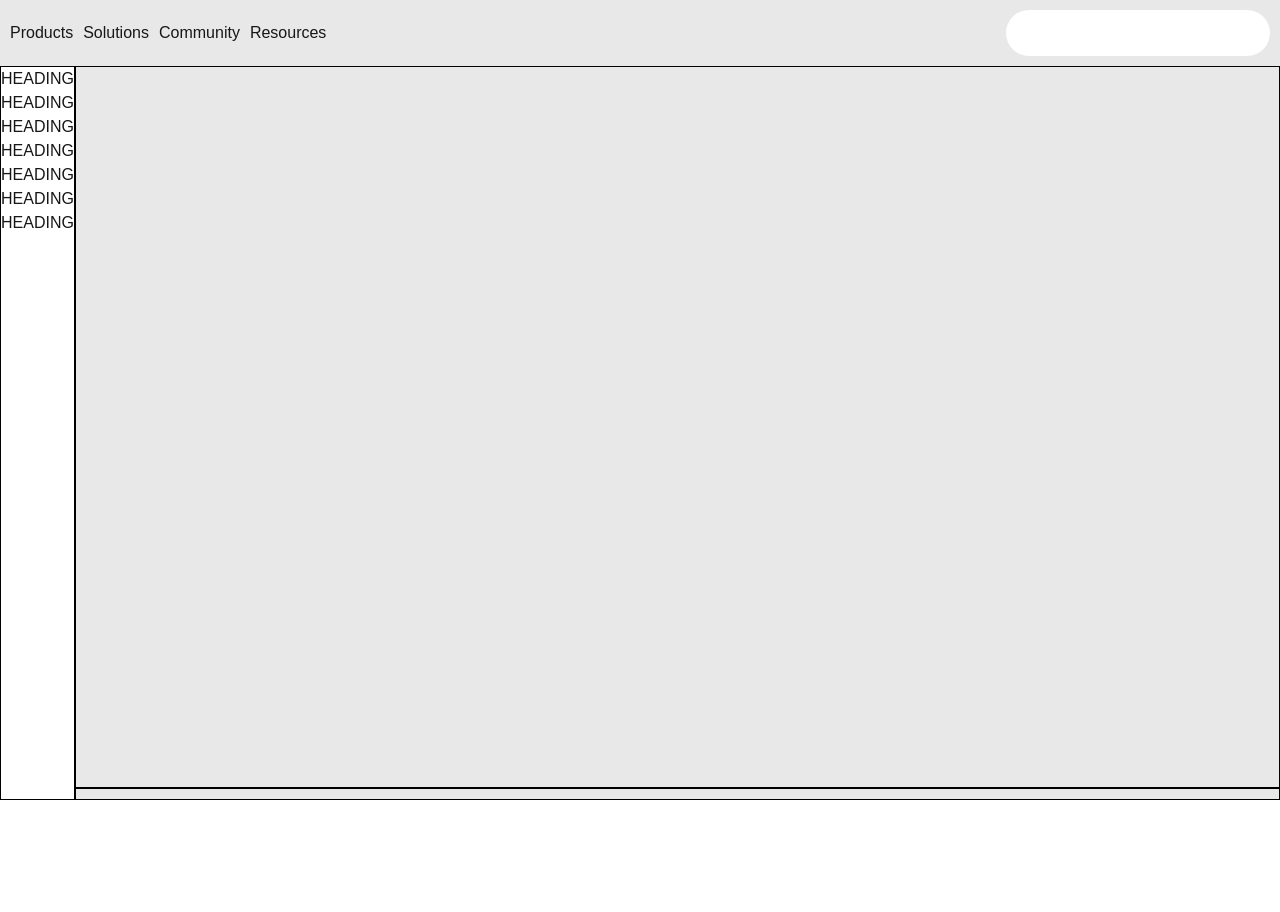
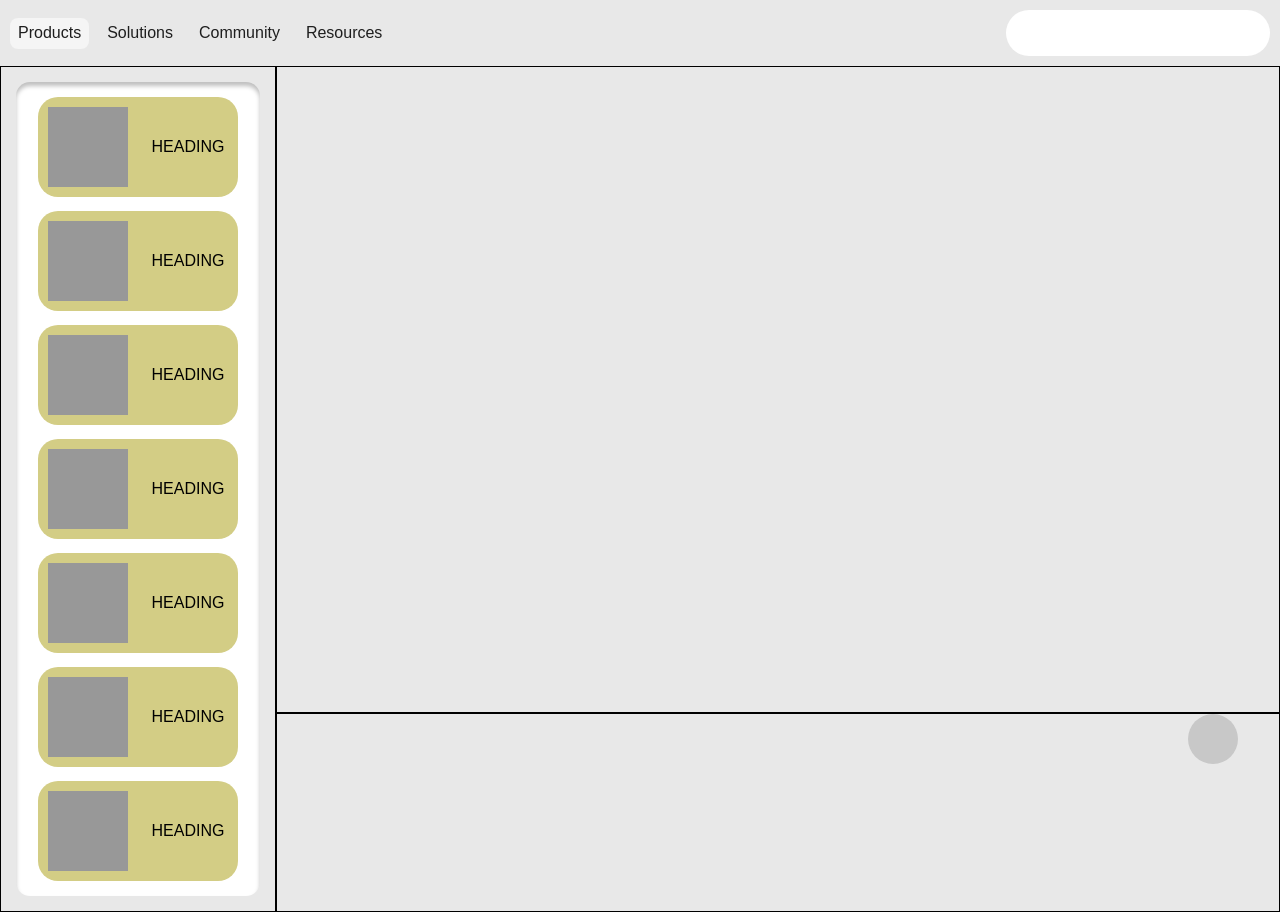
Before and after one commit to JimmyBlackley/linger, a Next.js app: page /app in a window 1280 px wide. Before the commit the page ends 800 px from the top, so only its background shows below. Built offline with nearby package versions, Linux system fonts and the light colour scheme.

Commit message:
fixed some css stuff

```diff
--- a/src/ui/app/Timeline.tsx
+++ b/src/ui/app/Timeline.tsx
@@ -11,9 +11,11 @@
 
 export const Timeline = ({ className }: Props): JSX.Element => {
   return (
+    // outer box
     <div
-      className={`flex flex-col h-[200px] items-start justify-center gap-2.5 p-[15px] relative border border-solid border-black ${className}`}
+      className={`flex flex-col h-200px items-start justify-center gap-2.5 p-[15px] relative border border-solid border-black ${className}`}
     >
+        {/* // inner shadow box */}
       <div className="relative flex-1 self-stretch w-full grow bg-white rounded-[14px] shadow-[inset_0px_4px_4px_#00000040] overflow-x-scroll" />
 
       <div className="flex h-px items-center justify-end pl-0 pr-[26px] pt-0 pb-[158px] relative self-stretch w-full mb-[-1.00px]">
--- a/tailwind.config.ts
+++ b/tailwind.config.ts
@@ -2,8 +2,7 @@
 
 export default {
   content: [
-    "./src/pages/**/*.{js,ts,jsx,tsx,mdx}",
-    "./src/components/**/*.{js,ts,jsx,tsx,mdx}",
+    "./src/ui/**/*.{js,ts,jsx,tsx,mdx}",
     "./src/app/**/*.{js,ts,jsx,tsx,mdx}",
   ],
   theme: {
```
